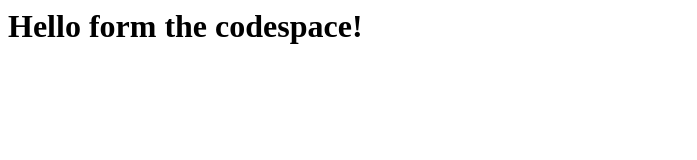
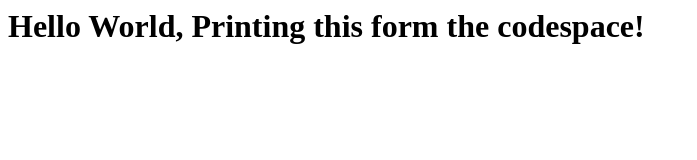
Before and after one commit to utkarshbuilds/skills-code-with-codespaces, a plain HTML site: page index.html in a window 1280 px wide. Shown: the whole page, without its empty margins (0-697 px from the left). Drawn offline with Linux system fonts and the light colour scheme.

Commit message:
Adding Hello World From the codespace!

```diff
--- a/index.html
+++ b/index.html
@@ -1,3 +1,3 @@
 <html>
-  <h1>Hello form the codespace!</h1>
+  <h1>Hello World, Printing this form the codespace!</h1>
 </html>
```
